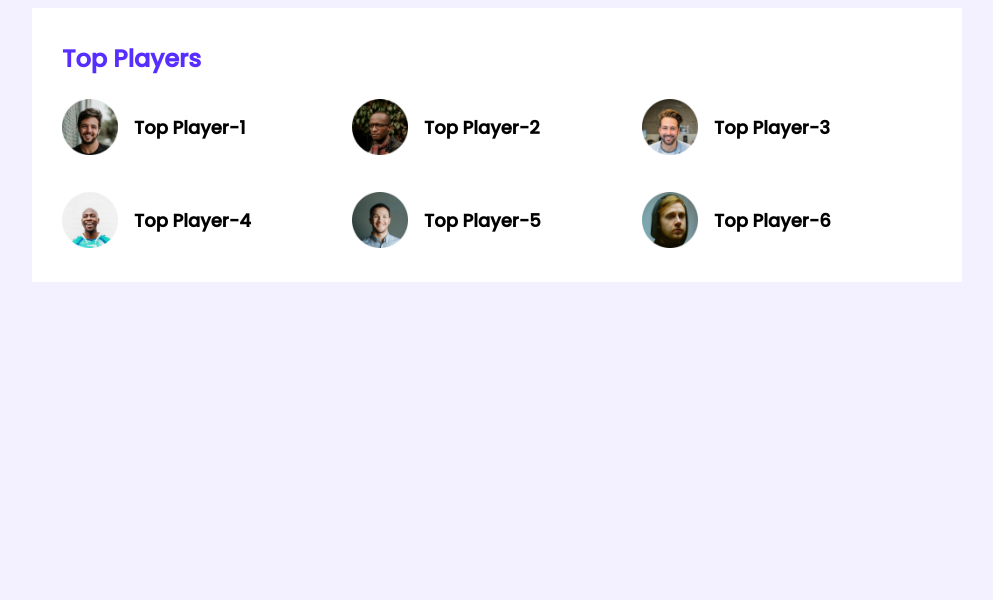
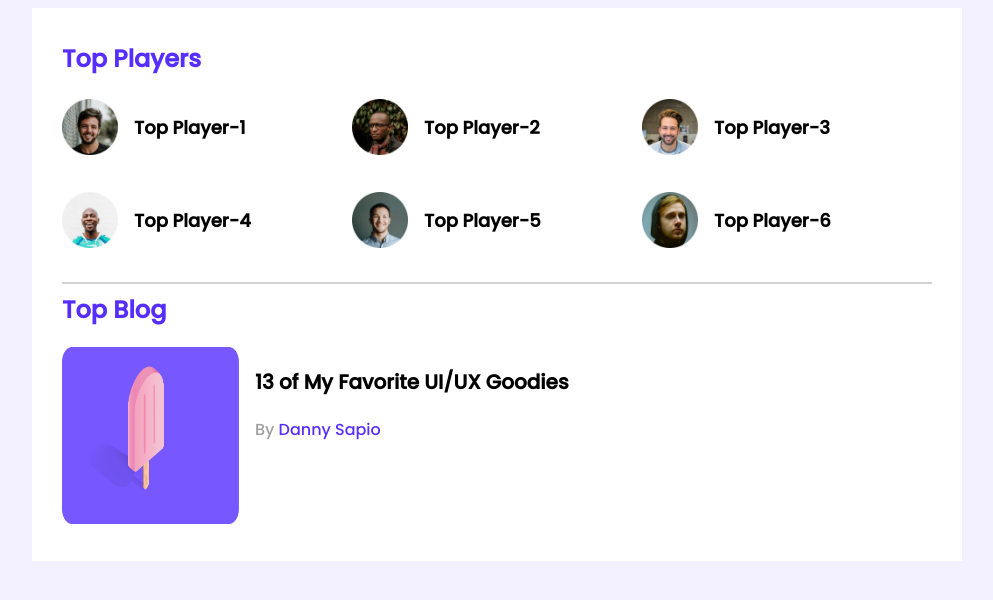
Before and after one commit to shakirmouri/leader-board-css3, a plain HTML site: page index.html in a window 1280 px wide. Shown: the whole page, without its empty margins (143-1136 px from the left). Drawn offline with Linux system fonts and the light colour scheme.

Commit message:
submited

```diff
--- a/index.html
+++ b/index.html
@@ -46,7 +46,23 @@
                     </div>
                 </div>
             </div>
-
+            <hr>
+            <div class="top-blogs">
+                <h2 class="section-title"> Top Blog</h2>
+            </div>
+            <div class="blogs">
+               <article class="blog">
+                <div class="thumbnail">
+                    <img src="images/blogs/blog-1.png" alt="" >
+                </div>
+                <div class="blog-info">
+                    <h3 class="blog-title">
+                        13 of My Favorite UI/UX Goodies
+                    </h3>
+                    <p class="blog-author">By <a href="">  Danny Sapio</a></p>
+                </div>
+               </article>
+            </div>
         </section>
     </main>
 </body>
--- a/styles/style.css
+++ b/styles/style.css
@@ -20,6 +20,9 @@ main{
         font-size: 24px;
         margin-top: 3px;
     }
+    .top-player{
+        margin-bottom: 30px;
+    }
     .players{
         display: grid;
         grid-template-columns: repeat(3, 1fr);
@@ -39,3 +42,31 @@ main{
         margin-left: 16px;
         font-size: 18px;
     }
+    hr{
+        border: 1px solid #D1D1D1;
+    }
+    /* --------------------------
+              Top Blogs Styles
+    -----------------------------*/
+    .blog{
+        display: flex;
+    }
+    .blog .thumbnail img{
+        width: 177px;
+        height: 177px;
+    }
+    .blog-info{
+        margin-left: 16px;
+    }
+    .blog-title{
+        font-size: 20px;
+    }
+    .blog-author{
+        font-size: 16px;
+        color: #9F9F9F;
+    }
+    .blog-author a{
+        text-decoration: none;
+        font-size: 16px;
+        color: #562EFF;
+    }
```
